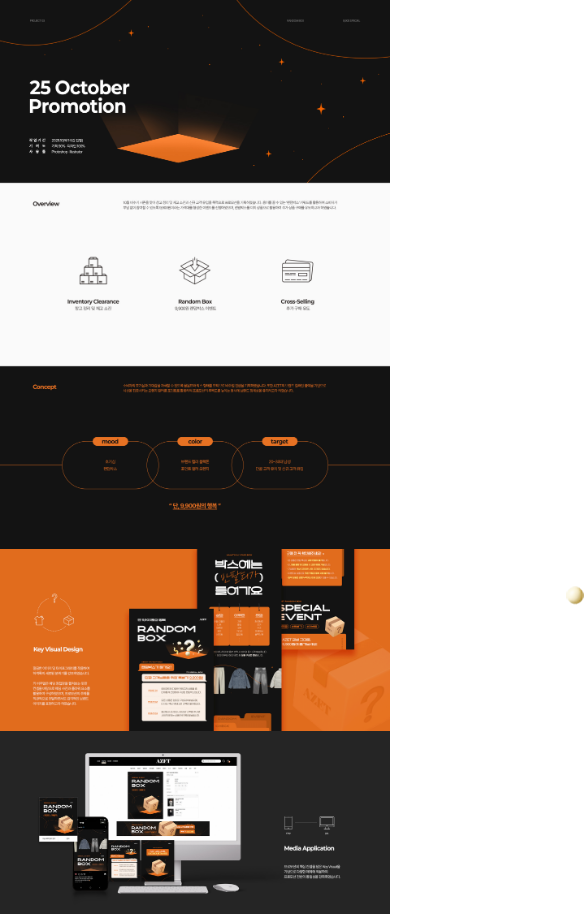
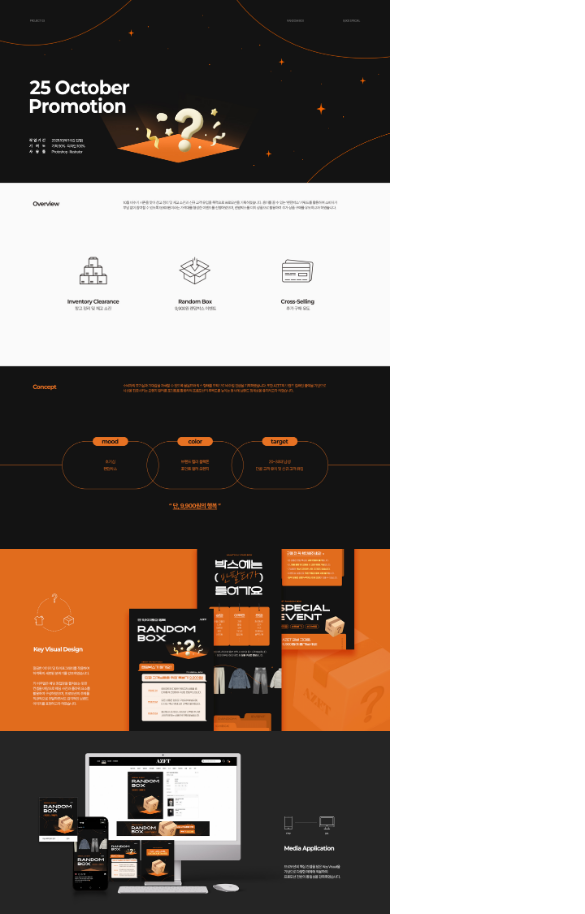
Before and after one commit to yoojihae21-ops/project03, a plain HTML site: page index.html in a window 390 px wide. Shown: the top 914 px of the page, 585 px wide, since content can reach past the window. Drawn offline with Linux system fonts and the light colour scheme.

Commit message:
Add files via upload

```diff
--- a/index.html
+++ b/index.html
@@ -13,6 +13,7 @@
 
         .main {
             position: relative;
+
         }
 
         .main_img {
@@ -39,6 +40,16 @@
 
             100% {
                 transform: translateY(0);
+            }
+        }
+
+        @media (max-width: 768px) {
+            .obj {
+                position: absolute;
+                top: 110px;
+                left: 130px;
+                animation: floating 4s ease-in-out infinite;
+                width: 100px;
             }
         }
     </style>
```
